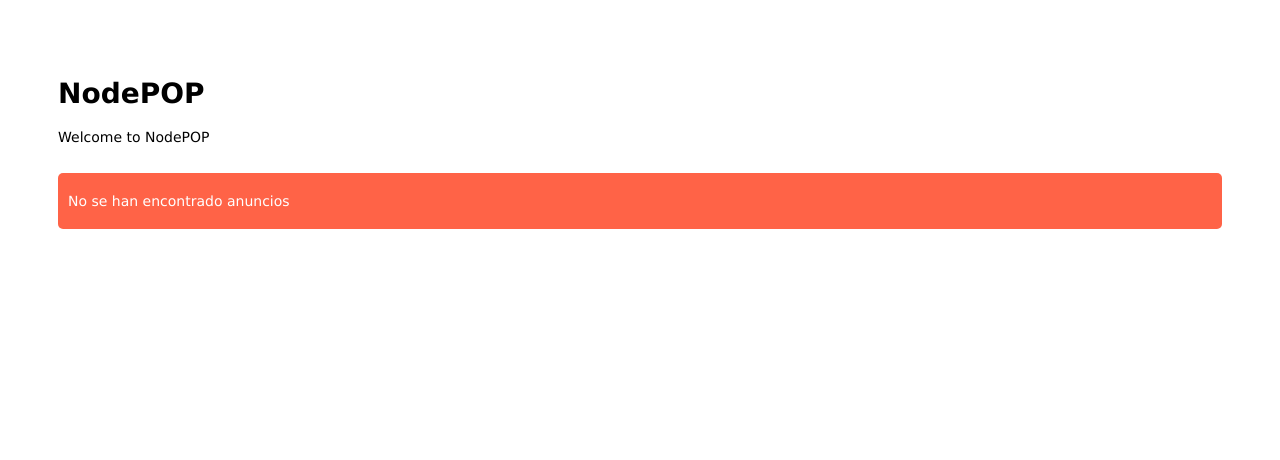
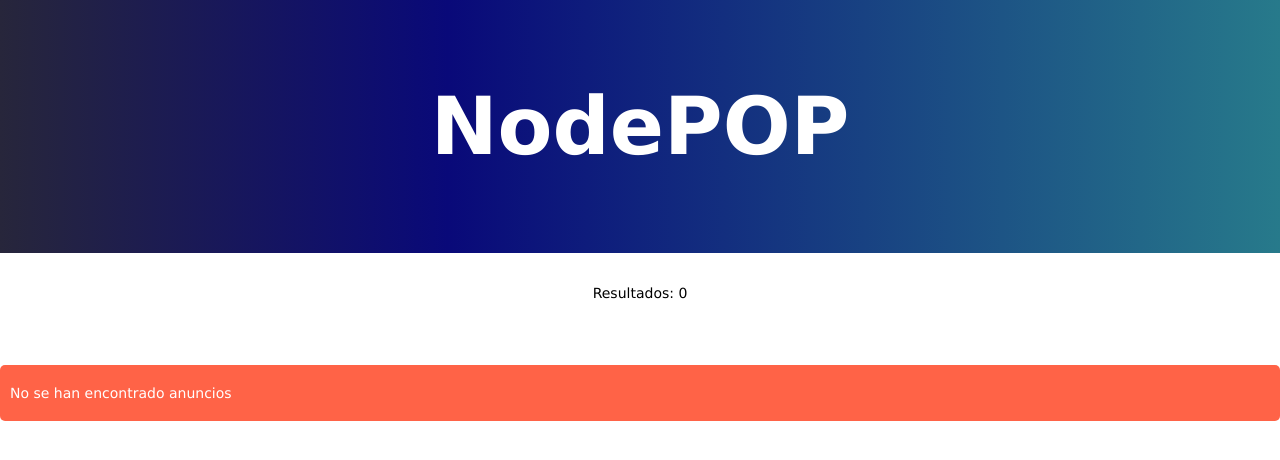
Before and after one commit to Riload78/nodepop, a Node server app: page / in a window 1280 px wide. Shown: the top 460 px of the page. Run offline with Node 20, Linux system fonts and the light colour scheme; data that the repository does not hold is empty; some libraries are stand-ins or nearby versions.

Commit message:
Add Reasult count to the list method

```diff
--- a/controllers/anuncio.js
+++ b/controllers/anuncio.js
@@ -3,7 +3,8 @@ const Anuncio = require('../models/Anuncio')
 const getAnuncios = async (skip, limit, tags, venta, precio, nombre) => {
   try {
     const anunciosDB = await Anuncio.list(skip, limit, tags, venta, precio, nombre)
-    return { status: 'success', data: anunciosDB }
+    const countAnuncios = await anunciosDB.length
+    return { status: 'success', count: countAnuncios, data: anunciosDB }
   } catch (error) {
     console.log(`Error al obtener los anuncios de la base de datos: ${error}`)
     return error
--- a/public/stylesheets/style.css
+++ b/public/stylesheets/style.css
@@ -1,6 +1,16 @@
 body {
-  padding: 50px;
+  margin:0;
   font   : 14px "Lucida Grande", Helvetica, Arial, sans-serif;
+}
+
+h1{
+  background: rgb(39, 38, 59);
+  background: linear-gradient(90deg, rgba(39, 38, 59, 1) 0%, rgba(9, 9, 121, 1) 35%, rgba(39, 122, 139, 1) 100%);
+  padding: 5rem 0;
+  text-align: center;
+  color: white;
+  font-size: 5rem;
+  margin: 0;
 }
 
 a {
@@ -21,10 +31,13 @@ h4 {
   -webkit-flex-wrap      : wrap;
   -ms-flex-wrap          : wrap;
   flex-wrap              : wrap;
-   -webkit-justify-content: flex-start;
-  -ms-flex-pack          : start;
-  justify-content        : flex-start;
-  gap                    : 2rem;
+  -webkit-justify-content: center;
+  -ms-flex-pack          : center;
+  justify-content        : center;
+  gap                    : 1rem;
+  padding: 0 1rem;
+  max-width: 1600px;
+  margin:2rem auto;
 }
 
 img {
@@ -33,6 +46,7 @@ img {
 
 .list-item {
   padding: 10px;
+
 }
 
 .status span {
@@ -85,3 +99,8 @@ img {
   color:white;
   border-radius: 5px;
 }
+.count{
+  text-align: center;
+  display: block;
+  padding: 2rem 0 0 0;
+}
--- a/routes/index.js
+++ b/routes/index.js
@@ -21,6 +21,7 @@ router.get('/', async (req, res, next) => {
   }
 
   res.locals.data = result.data
+  res.locals.count = result.count
   res.render('index', { title: 'NodePOP' })
 })
 
--- a/views/index.ejs
+++ b/views/index.ejs
@@ -6,7 +6,7 @@
   </head>
   <body>
     <h1><%= title %></h1>
-    <p>Welcome to <%= title %></p>
+    <div class="count">Resultados: <%= count %></div>
     <div class="list-wrapper">
       <% data.forEach(function (item) { %>
         <div class="list-item">
```
